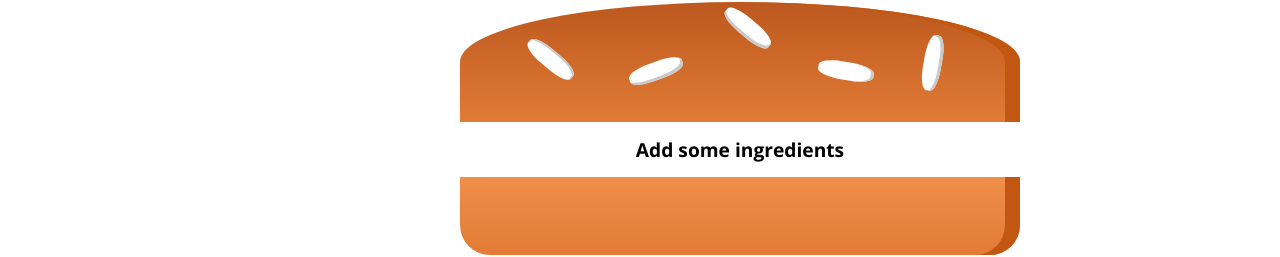
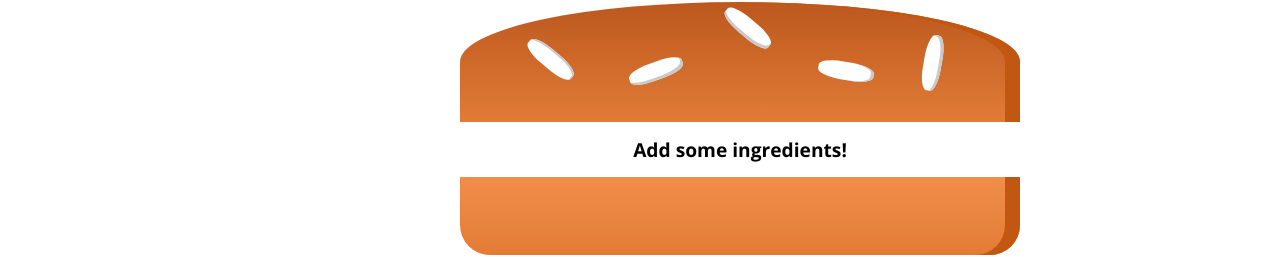
Before and after one commit to AleksandarSt/Burger-Builder, a React app: page /checkout in a window 1280 px wide. Shown: the part 134-391 px from the top of the page. Built offline with nearby package versions, Linux system fonts and the light colour scheme; the HTML template or start-up script is replaced by a standard one.

Commit message:
Test commit from Ubuntu

```diff
--- a/src/components/Burger/Burger.js
+++ b/src/components/Burger/Burger.js
@@ -16,7 +16,7 @@ const burger = (props) => {
         },[]);
 
         if (transformedIngredients.length ===0) {
-            transformedIngredients=<div>Add some ingredients</div>
+            transformedIngredients=<div>Add some ingredients!</div>
         }
 
     return (
```
